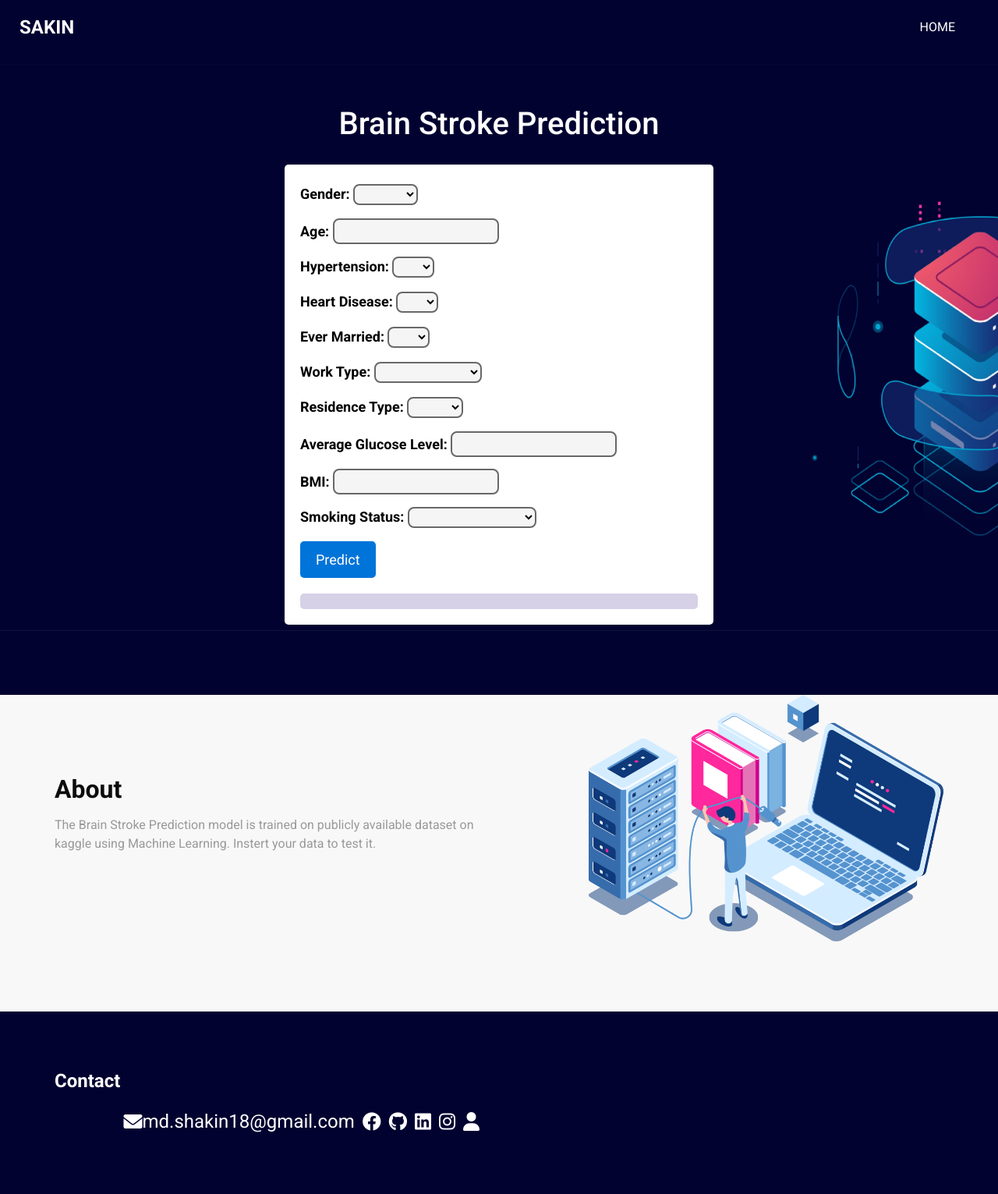
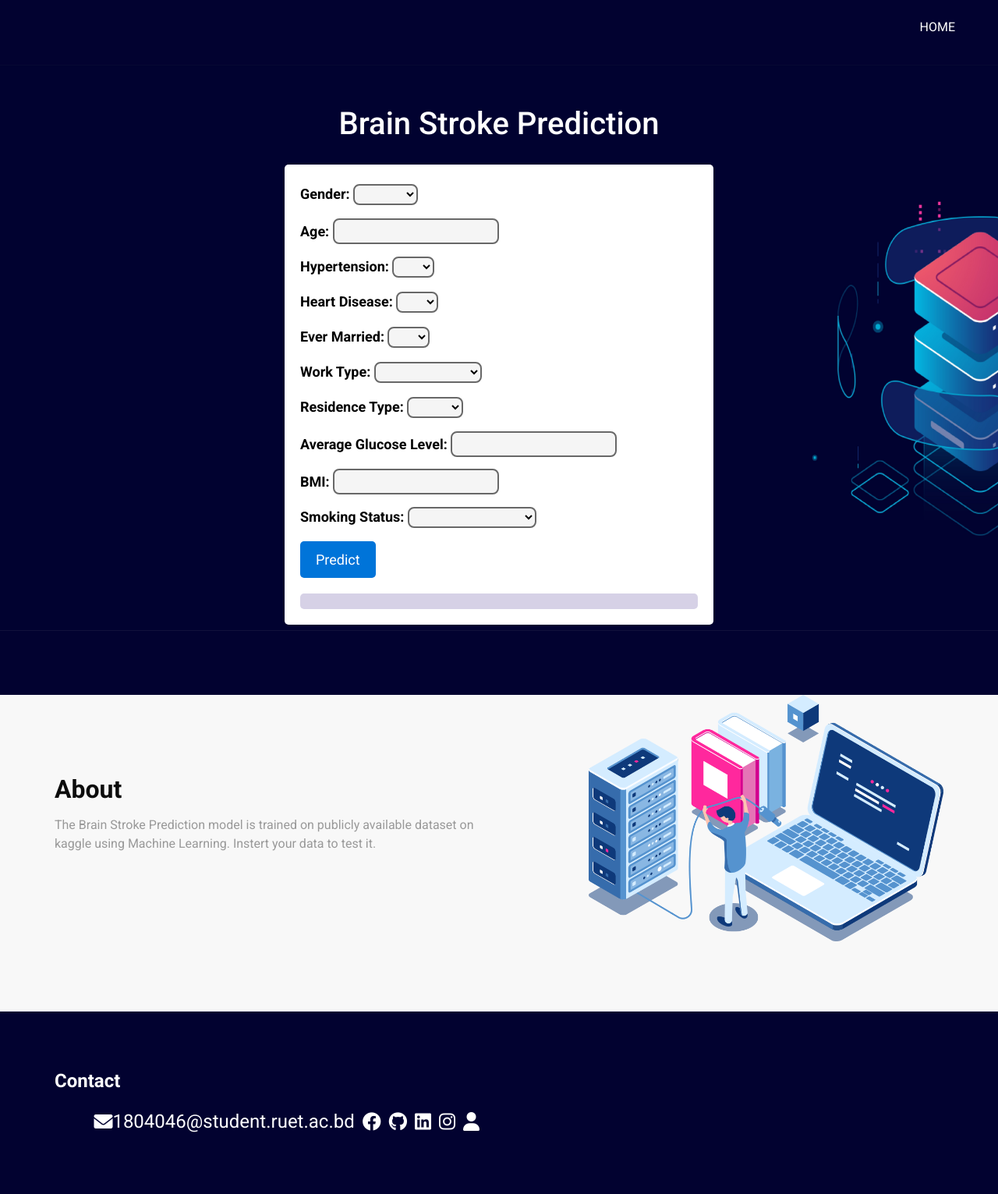
Before and after one commit to saberSakin/stroke_pred_web, a Flask app: page / in a window 1280 px wide. Shown: the whole page at 78% size. Run offline with Flask 3, Linux system fonts and the light colour scheme; parts of the project's set-up code (start-up, migrations or seed data) failed here and were passed over; some libraries are stand-ins or nearby versions.

Commit message:
Update index.html

```diff
--- a/templates/index.html
+++ b/templates/index.html
@@ -15,7 +15,7 @@
     <meta name="description" content="" />
     <meta name="author" content="" />
 
-    <title>Brain Tumor Classification</title>
+    <title>Brain Stroke Prediction</title>
 
     <!-- bootstrap core css -->
     <link rel="stylesheet" type="text/css" href="static/css/bootstrap.css" />
@@ -56,7 +56,7 @@
         <div class="container-fluid">
           <nav class="navbar navbar-expand-lg custom_nav-container">
             <a class="navbar-brand" href="">
-              <span>Sakin</span>
+              <span></span>
             </a>
 
             <button
@@ -259,7 +259,7 @@
               <div class="info_social">
                 <a href="mailto:md.shakin18@gmail.com" target="_blank">
                   <i class="fa fa-envelope" aria-hidden="true"></i>
-                  <span>md.shakin18@gmail.com</span>
+                  <span>1804046@student.ruet.ac.bd</span>
                 </a>
                 <a href="https://www.facebook.com/54k1N/" target="_blank">
                   <i class="fa-brands fa-facebook" aria-hidden="true"></i>
```
